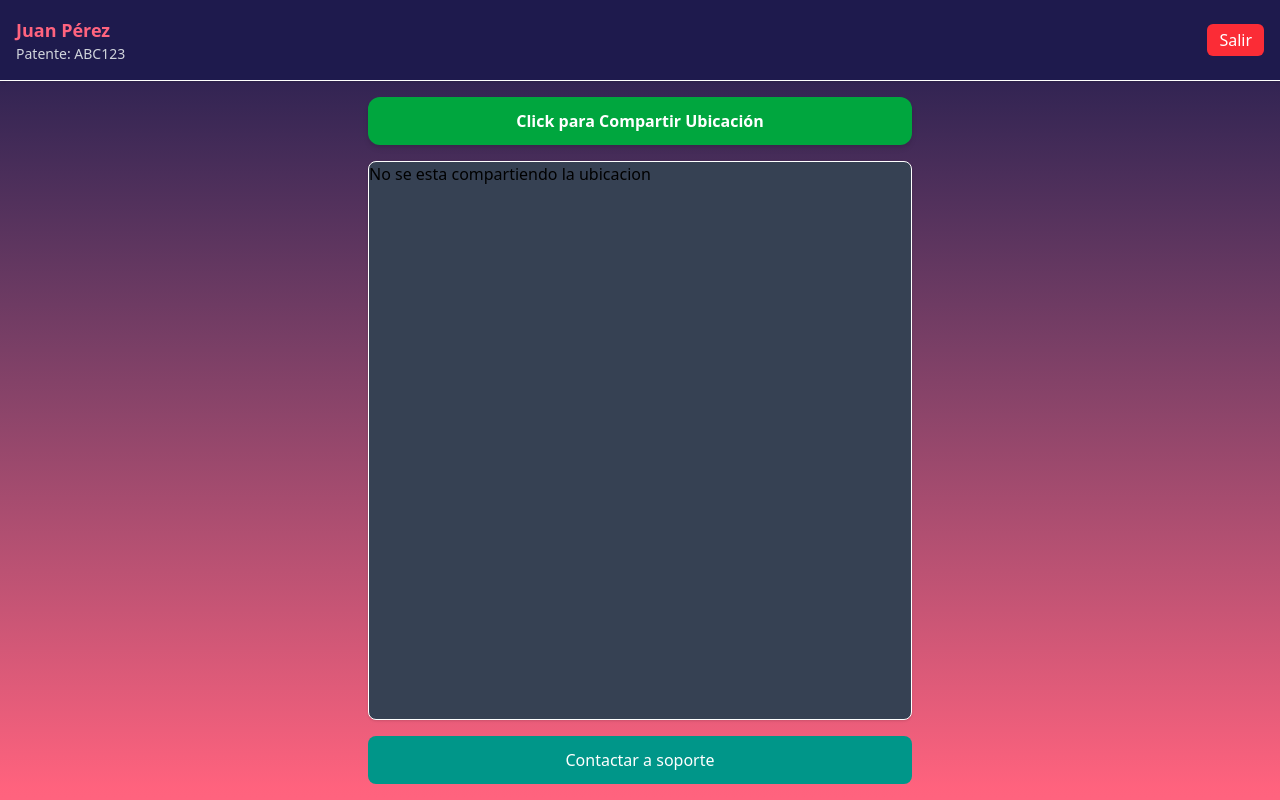
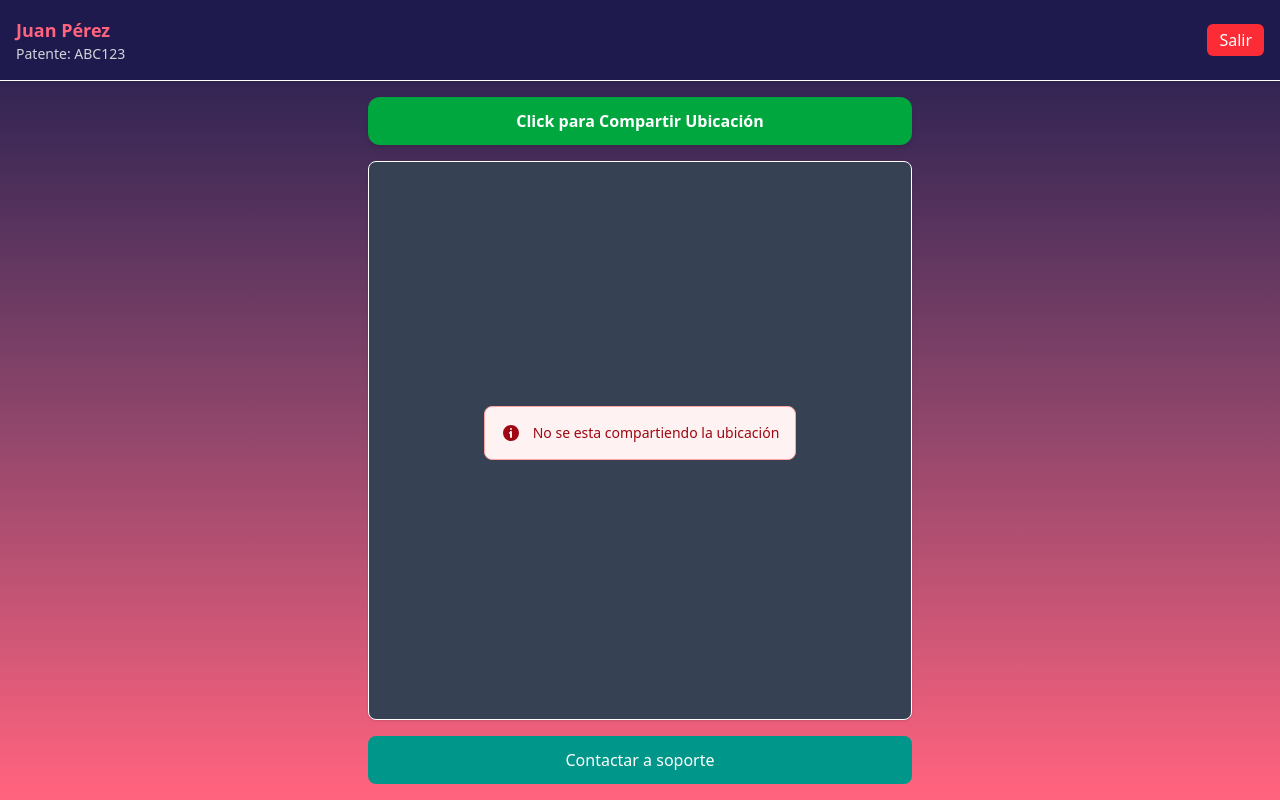
Before and after one commit to jsemalvarez/pcp-drivers, a React (Vite) app: page / in a window 1280 px wide. Built offline with nearby package versions, Linux system fonts and the light colour scheme; no server answers; sample sign-in values are in the browser's storage.

Commit message:
feat: add ErrorLocation.tsx

```diff
--- a/src/features/driver/DriverPage.tsx
+++ b/src/features/driver/DriverPage.tsx
@@ -7,6 +7,7 @@ import { RecenterMap } from "./DriverPosition";
 import { Markers } from "../common/markers/Markers";
 import { DriverMarker } from "../common/markers/DriverMarker";
 import { FetchingLocation } from "./components/FetchingLocation";
+import { ErrorLocation } from "./components/ErrorLocation";
 
 const initLatLng = {
     lat: -38.00022116740122,
@@ -30,7 +31,7 @@ export const DriverPage = () => {
 
   if (loading) return <FetchingLocation />;
 
-  // if (error) return <p>Error: {error}</p>;
+  if (error) return <ErrorLocation errorMessage={error} />;
 
   return (
     <div className="flex flex-col h-screen bg-gradient-to-b from-primary to-secondary">
@@ -97,11 +98,12 @@ export const DriverPage = () => {
         }
 
         {/* Mapa */}
-        <div className="flex-1 border border-white overflow-hidden rounded-lg shadow-sm bg-gray-100 bg-gray-700">
+        <div className="flex justify-center items-center flex-1 border border-white overflow-hidden rounded-lg shadow-sm bg-gray-100 bg-gray-700">
 
           {
 
-            isSharing && (
+            isSharing
+            ?(
               <MapContainer center={driverPosition} zoom={14} scrollWheelZoom={true}>
                   <TileLayer
                       attribution='&copy; <a href="https://www.openstreetmap.org/copyright">OpenStreetMap</a> contributors'
@@ -121,21 +123,8 @@ export const DriverPage = () => {
                   <Markers />
 
               </MapContainer>
-            )
-          }
-          {
-            error
-            ?(
-              <>
-                <p>
-                  El mapa no se puede ver porque:
-                </p>
-                <p>
-                  {error}
-                </p>
-              </>
             ):(
-              <p>No se esta compartiendo la ubicacion</p>
+              <ErrorLocation errorMessage={null}/>
             )
           }
         </div>
--- /dev/null
+++ b/src/features/driver/components/ErrorLocation.tsx
@@ -0,0 +1,37 @@
+
+
+
+interface Props {
+    errorMessage: string | null
+}
+
+export const ErrorLocation = ({errorMessage}:Props) => {
+    const defaultErrorMessage = "No se esta compartiendo la ubicación";
+    return (
+        <div className="flex items-center p-4 mb-4 text-sm text-red-800 border border-red-300 rounded-lg bg-red-50" role="alert">
+            <svg
+                className="flex-shrink-0 inline w-5 h-5 mr-3"
+                fill="currentColor"
+                viewBox="0 0 20 20"
+                xmlns="http://www.w3.org/2000/svg"
+            >
+                <path
+                    fillRule="evenodd"
+                    d="M18 10a8 8 0 11-16 0 8 8 0 0116 0zm-7-4a1 1 0 11-2 0 1 1 0 012 0zM9 9a1 1 0 000 2v3a1 1 0 001 1h.01a1 1 0 001-1V9a1 1 0 00-1-1H9z"
+                    clipRule="evenodd"
+                ></path>
+            </svg>
+            <span className="sr-only">Error</span>
+            <div>
+                {
+                    errorMessage
+                    ? (<>
+                        <span className="font-medium">Error:</span>
+                        {errorMessage}
+                    </>)
+                    : defaultErrorMessage
+                }
+            </div>
+        </div>
+    )
+}
```
